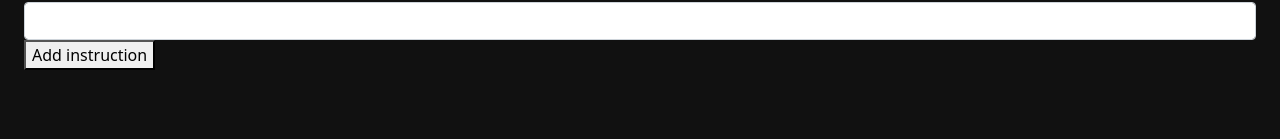
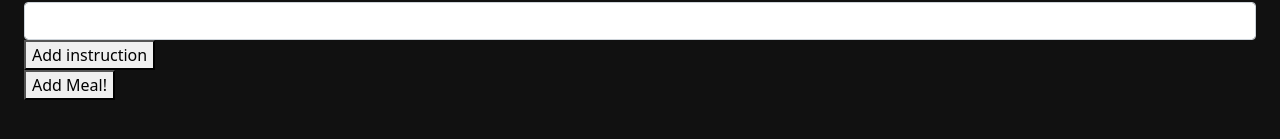
Before and after one commit to erik814/random-food-generator, a React (Create React App) app in the folder client/: page /meals in a window 1280 px wide. Shown: the part 643-782 px from the top of the page. Built offline with nearby package versions, Linux system fonts and the light colour scheme; no server answers.

Commit message:
create meal form works

```diff
--- a/client/src/components/MealForm.jsx
+++ b/client/src/components/MealForm.jsx
@@ -13,6 +13,8 @@ function MealForm() {
     const [ingArray, setIngArray] = useState([]);
     const [instArray, setInstArray] = useState([]);
 
+    // const [meal, setMeal] = useState([]);
+
     // name
 
     const handleNameChange = (e) => {
@@ -23,6 +25,7 @@ function MealForm() {
     const handleDisplayName = (e) => {
         e.preventDefault()
         setDisplayName(formName)
+        setFormName("");
     };
 
     // ingredients
@@ -36,6 +39,7 @@ function MealForm() {
         e.preventDefault()
         setIngArray([...ingArray, formIngredients])
         setDisplayIngredients([...ingArray, formIngredients].join(", "));
+        setFormIngredients("");
     }
 
     // instructions
@@ -49,6 +53,35 @@ function MealForm() {
         e.preventDefault()
         setInstArray([...instArray, formInstructions])
         setDisplayInstructions([...instArray, formInstructions].join(", "));
+        setFormInstructions("");
+    }
+
+    // submit
+
+    const handleSubmit = (e) => {
+        e.preventDefault()
+
+        const newMeal = {
+            name: displayName,
+            ingredients: ingArray,
+            instructions: instArray
+        }
+
+        fetch('/api/meal', {
+            method: 'POST',
+            headers: {
+                'Content-Type': 'application/json'
+            },
+            body: JSON.stringify(newMeal)
+        })
+            .then(res => res.json())
+            .then(data => {
+                console.log(data)
+            })
+
+        setDisplayName('')
+        setDisplayIngredients('')
+        setDisplayInstructions('')
     }
 
     return(
@@ -102,6 +135,8 @@ function MealForm() {
                         />
                         <button onClick={handleInstArray}>Add instruction</button>
                     </div>
+
+                    <button onClick={handleSubmit}>Add Meal!</button>
                 </div>
             </form>
         </div>
```
